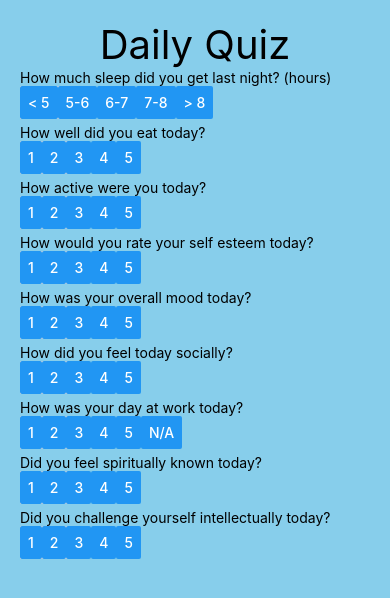
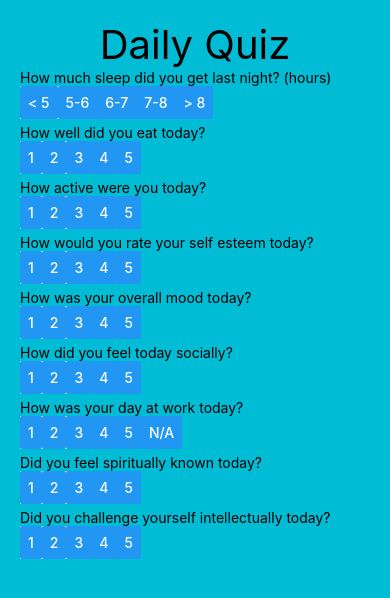
Before and after one commit to Rmcavin/WellMinder, a React Native app in the folder Wellminder/: screen / in a window 390 px wide. Shown: the top 598 px of the page. Built offline with nearby package versions, Linux system fonts and the light colour scheme.

Commit message:
Changes background color to match

```diff
--- a/Wellminder/App.js
+++ b/Wellminder/App.js
@@ -130,7 +130,7 @@ class Quiz extends Component {
 const quizStyles = StyleSheet.create({
   container: {
     flex: 1,
-    backgroundColor: 'skyblue',
+    backgroundColor: '#00bcd4',
     padding: 20,
   },
   button: {
@@ -145,7 +145,7 @@ const quizStyles = StyleSheet.create({
 const styles = StyleSheet.create({
   container: {
     flex: 1,
-    backgroundColor: "skyblue",
+    backgroundColor: "#00bcd4",
     alignItems: "center",
     justifyContent: "center",
   },
```
